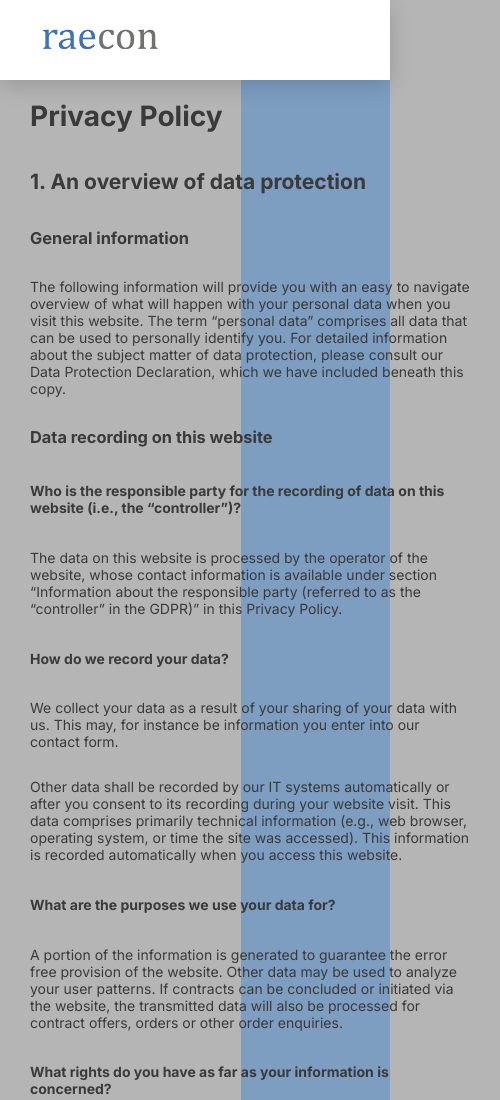
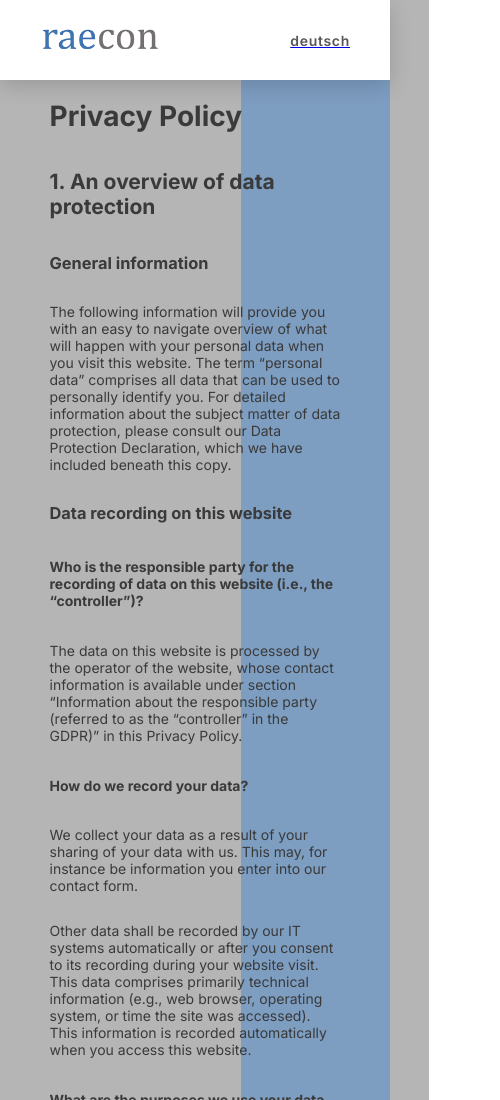
Before and after one commit to uwoom/raecon_website, a website: page privacypolicy.html in a window 390 px wide. Shown: the top 1100 px of the page, 500 px wide, since content can reach past the window. Drawn offline with Linux system fonts and the light colour scheme.

Commit message:
made privacy policy responsive and fixed some cosmetics

```diff
--- a/privacypolicy.html
+++ b/privacypolicy.html
@@ -15,7 +15,7 @@
         <a href="index.html">
             <img src="public/assets/raecon_logo.png" alt="Raecon Logo"></a>
     </div>
-    <div class="raecon_menu"> <a href="datenschutz_deutsch.html"> <div class="navbar_btn">deutsch</div> </a> </div>
+    <div class="datenschutz-navbar"> <a href="datenschutz_deutsch.html"> <div class="datenschutz-button">deutsch</div> </a> </div>
 </header>
 <div class="datenschutz-wrapper">
     <h1>Privacy Policy</h1>
--- a/public/style.css
+++ b/public/style.css
@@ -458,6 +458,25 @@ main {
     background: #ddd;
 }
 
+.datenschutz-navbar {
+    display: flex;
+    flex-direction: row;
+    justify-content: flex-end;
+    align-items: center;
+    width: 60%;
+}
+
+.datenschutz-button {
+    background: transparent;
+    color: #575656;
+    border: none;
+    font-weight: 600;
+    letter-spacing: 0.05em;
+    cursor: pointer;
+
+    text-decoration: none;
+}
+
 @media (max-width: 1300px) {
         .services {
             grid-auto-flow: row;
@@ -517,4 +536,8 @@ main {
         align-items: flex-start;
     }
 
+    .datenschutz-wrapper {
+        width: 90%;
+    }
+
 }
```
Also changed, not shown: datenschutz_deutsch.html (+1 -1 lines).
